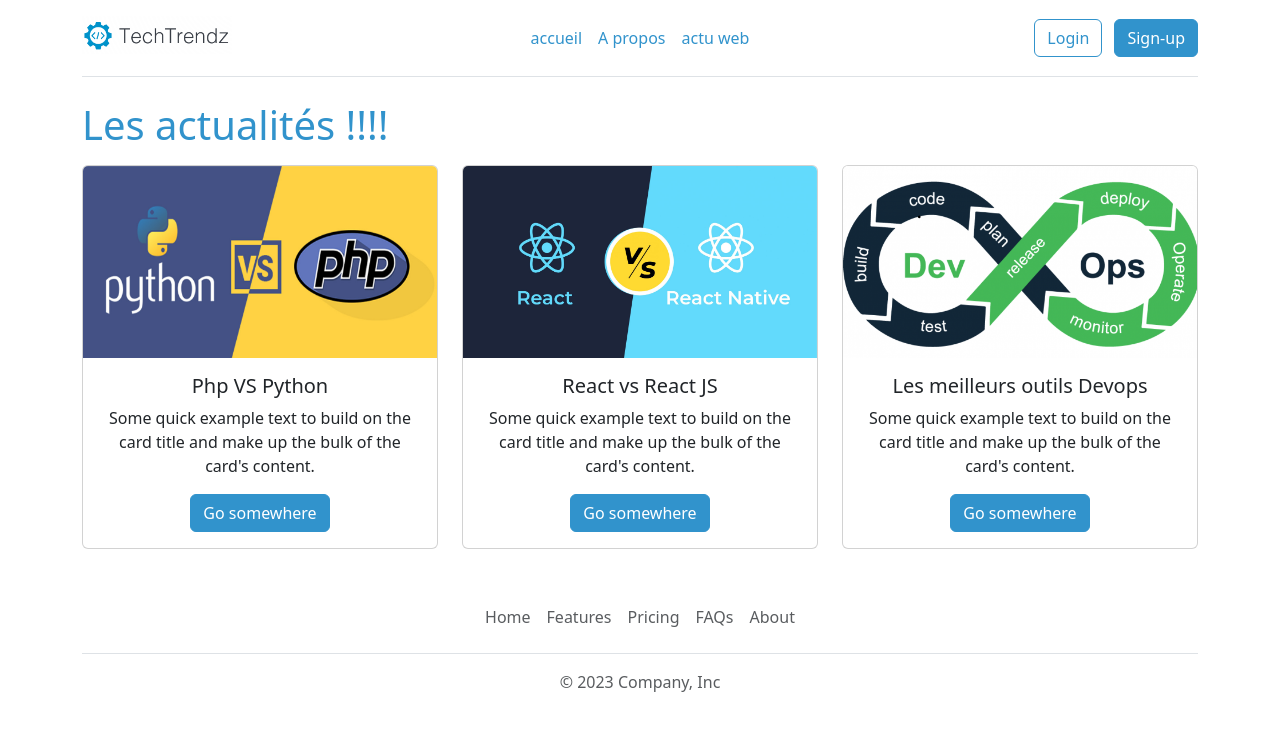
After one commit to Julian13330/PhpProject, a PHP site: page /actualites.php in a window 1280 px wide. The commit adds this page. Shown: the top 731 px of the page. Run offline with PHP 8.4, Linux system fonts and the light colour scheme.

Commit message:
partials created

```diff
--- /dev/null
+++ b/actualites.php
@@ -0,0 +1,16 @@
+<?php
+require_once __DIR__ . "/templates/header.php";
+require_once __DIR__ . "/lib/article.php";
+
+?>
+
+
+<h1>Les actualités !!!!</h1>
+
+<div class="row text-center">
+    <!-- Première card-->
+    <?php foreach ($articles as $key => $article) {
+        require __DIR__."/templates/article_part.php";
+    } ?>
+</div>
+<?php require_once __DIR__ . "/templates/footer.php"; ?>
--- /dev/null
+++ b/lib/article.php
@@ -0,0 +1,9 @@
+<?php
+
+$articles = [
+    ["title" => "Php VS Python", "content" => "Test", "image" => "1-php-vs-python.jpg"],
+    ["title" => "React vs React JS", "content" => "Test", "image" => "2-react-vs-react-native.jpg"],
+    ["title" => "Les meilleurs outils Devops", "content" => "Test", "image" => "3-devops.png"],
+];
+
+?>
--- /dev/null
+++ b/templates/article_part.php
@@ -0,0 +1,10 @@
+<div class="col-md-4 my-2">
+    <div class="card">
+        <img src="uploads/articles/<?= $article["image"] ?>" class="card-img-top" alt="<?= $article["title"] ?>">
+        <div class="card-body">
+            <h5 class="card-title"><?= $article["title"] ?></h5>
+            <p class="card-text">Some quick example text to build on the card title and make up the bulk of the card's content.</p>
+            <a href="#" class="btn btn-primary">Go somewhere</a>
+        </div>
+    </div>
+</div>
--- a/templates/header.php
+++ b/templates/header.php
@@ -1,3 +1,11 @@
+<?php
+    $mainMenu= [
+        ["page" => "index.php", "title" => "accueil", "head_title" => "Accueil TechTrendz" , "meta_description" => "TechTrendz, l'actu tech !"],
+        ["page" => "a_propos.php", "title" => "A propos", "meta_description" => "L'histoire du site TechTrendz"],
+        ["page" => "actualites.php", "title" => "actu web", "meta_description" => "Découvrez toutes nos actualités"],
+    ];
+?>
+
 <!DOCTYPE html>
 <html lang="fr">
 
@@ -19,11 +27,10 @@
             </div>
 
             <ul class="nav col-12 col-md-auto mb-2 justify-content-center mb-md-0">
-                <li><a href="#" class="nav-link px-2 link-secondary">Home</a></li>
-                <li><a href="#" class="nav-link px-2">Features</a></li>
-                <li><a href="#" class="nav-link px-2">Pricing</a></li>
-                <li><a href="#" class="nav-link px-2">FAQs</a></li>
-                <li><a href="#" class="nav-link px-2">About</a></li>
+
+                <?php foreach ($mainMenu as $key => $menuItem) { ?>
+                    <li><a href="<?=$menuItem["page"]; ?>" class="nav-link px-2"><?=$menuItem["title"]; ?></a></li>
+                <?php }?>
             </ul>
 
             <div class="col-md-3 text-end">
```
Also changed, not shown: index.php (+7 -21 lines).
